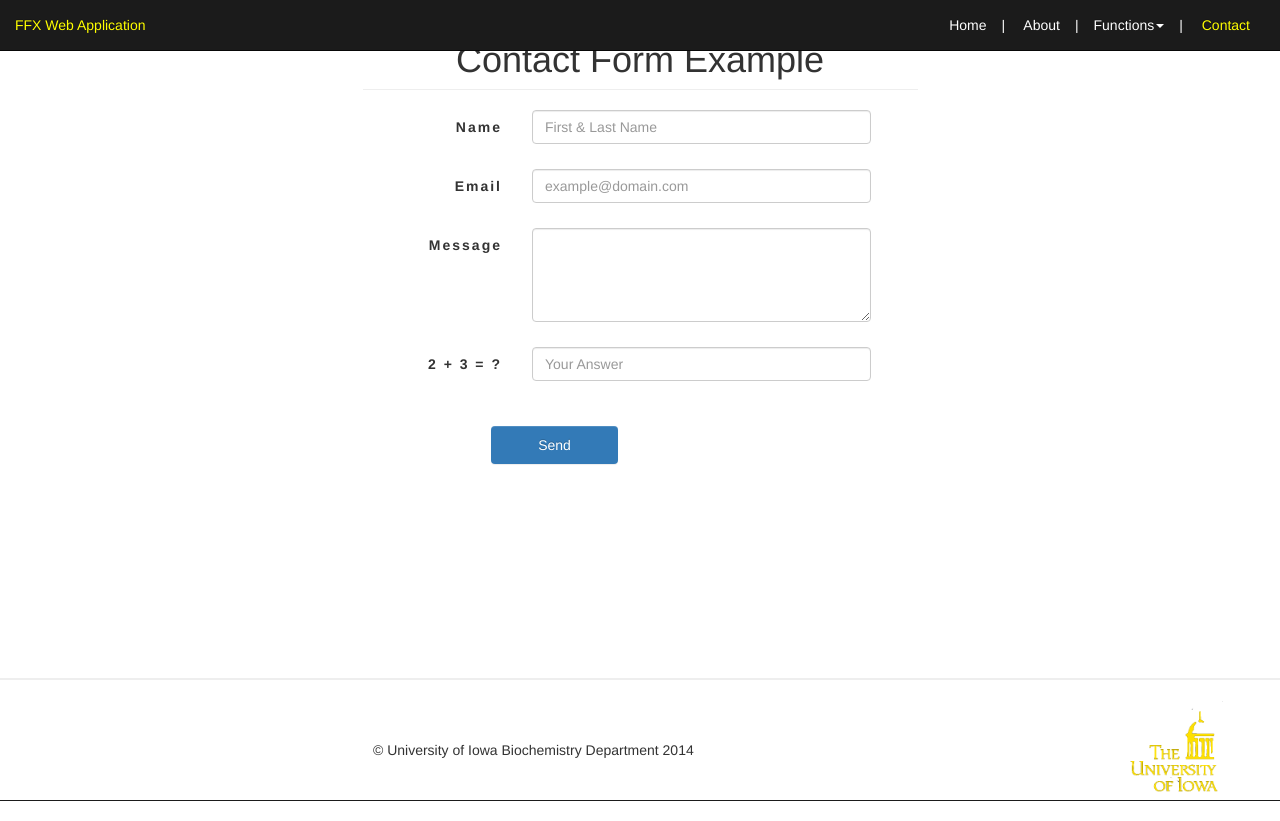
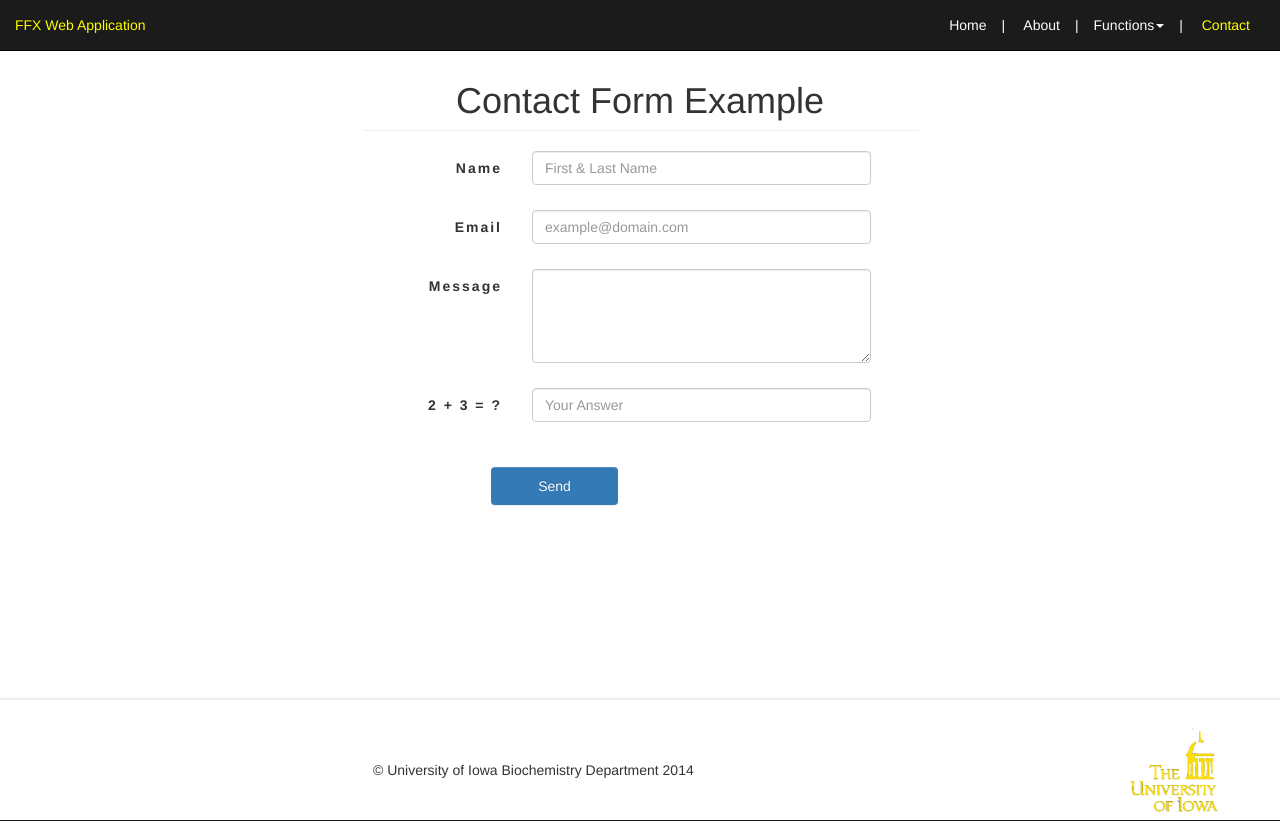
Before and after one commit to inessler/WebApplication, a PHP site: page /Contact.php in a window 1280 px wide. Run offline with PHP 8.4, Linux system fonts and the light colour scheme; data that the repository does not hold is empty.

Commit message:
Minor changes to place header and footer on contact page

```diff
--- a/public_html/Contact.php
+++ b/public_html/Contact.php
@@ -176,6 +176,7 @@ if (!$errName && !$errEmail && !$errMessage && !$errHuman) {
                     </div>
                 </div>
             </div>
+            <hr id="firstLine">
   	<div class="container">
   		<div class="row">
   			<div class="col-md-6 col-md-offset-3">
@@ -223,7 +224,7 @@ if (!$errName && !$errEmail && !$errMessage && !$errHuman) {
 			</div>
 		</div>
 	</div>
-    <div class="push"></div>
+    <!--<div class="push"></div>-->
         </div>
         <!--  This div contains the footer which is attached to the bottom  -->
         <div class="push">
```
